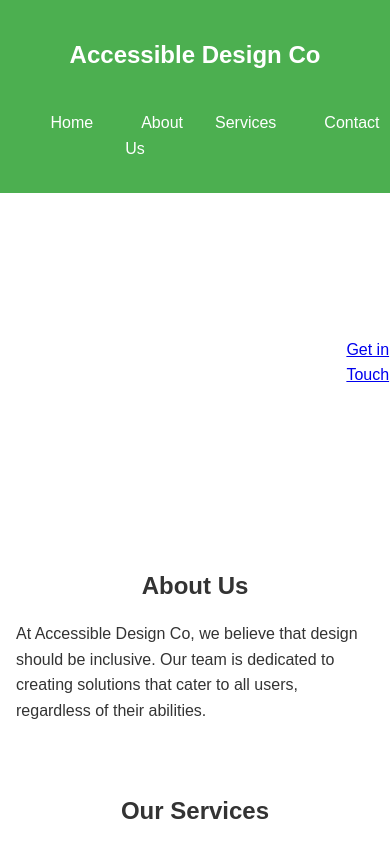
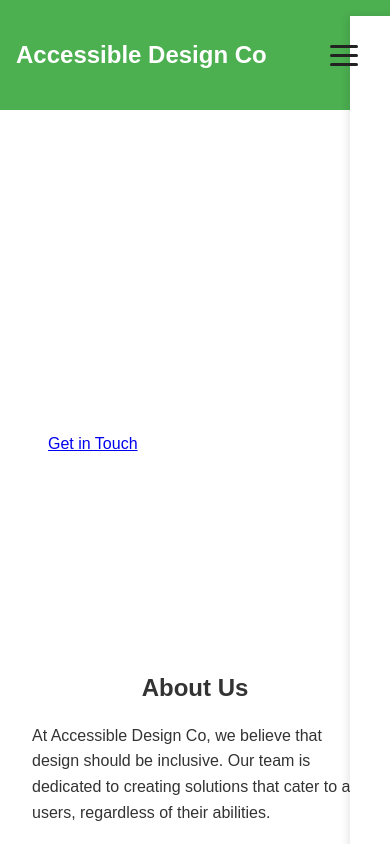
Before and after one commit to ptug81042/Accessible-Design-Co., a plain HTML site: page index.html in a window 390 px wide. Shown: the top 844 px of the page. Drawn offline with Linux system fonts and the light colour scheme.

Commit message:
Added the responsive menu for the mobile users using the hamburger menu icon and made it expandable when clicked and collapseable when clicked on the X on the top right hand corner of the expanded menu items

```diff
--- a/css/style.css
+++ b/css/style.css
@@ -25,7 +25,7 @@
 }
 
 nav a {
-    color: white;
+    color: #222; /* Improved contrast */
     text-decoration: none;
     padding: 0.5rem 1rem;
 }
@@ -40,10 +40,16 @@
     background: url('../images/hero-bg.jpg') no-repeat center center/cover;
     height: 60vh;
     display: flex;
+    flex-direction: column;
     justify-content: center;
-    align-items: center;
+    align-items: flex-start; /* Align content to the left */
     color: white;
-    text-align: center;
+    text-align: left;        /* Align text to the left */
+    padding-left: 3rem;      /* Add some left padding */
+}
+
+.cta-button {
+    align-self: flex-start;  /* Align button to the left */
 }
 
 .about,
@@ -109,18 +115,104 @@
     padding: 1rem;
 }
 
+.nav-toggle {
+    display: none;
+}
+
+/* Hamburger styles */
+.nav-toggle-label {
+    display: none;
+    cursor: pointer;
+    padding: 1rem;
+    z-index: 1103;
+    background: transparent; /* Ensure no background */
+    box-shadow: none;        /* Remove any shadow */
+    border: none;            /* Remove any border */
+}
+.hamburger {
+    display: block;
+    width: 28px;
+    height: 3px;
+    background: #222;
+    position: relative;
+    border-radius: 2px;
+    background: #222;        /* Only the lines are colored */
+}
+.hamburger::before,
+.hamburger::after {
+    content: '';
+    display: block;
+    width: 28px;
+    height: 3px;
+    background: #222;
+    position: absolute;
+    left: 0;
+    border-radius: 2px;
+    transition: 0.3s;
+}
+.hamburger::before {
+    top: -9px;
+}
+.hamburger::after {
+    top: 9px;
+}
+
+/* Overlay for menu */
+.menu-overlay {
+    display: none;
+    position: fixed;
+    top: 0; left: 0; right: 0; bottom: 0;
+    background: rgba(0,0,0,0.3);
+    z-index: 1100;
+}
+.menu-overlay.active {
+    display: block;
+}
+
 @media (max-width: 768px) {
     nav {
+        flex-direction: row;
+        position: relative;
+    }
+    .logo {
+        z-index: 1102;
+    }
+    .nav-links {
+        display: flex;
         flex-direction: column;
+        background: #fff;
+        position: fixed;
+        top: 0;
+        right: -220px;
+        width: 220px;
+        height: 100vh;
+        box-shadow: -2px 0 8px rgba(0,0,0,0.1);
+        z-index: 1102;
+        padding-top: 4rem;
+        gap: 0;
+        transition: right 0.3s;
     }
-
-    .hero {
-        height: 40vh;
+    .nav-links li {
+        border-bottom: 1px solid #eee;
     }
-
-    .about,
-    .services,
-    .contact {
-        padding: 1rem;
+    .nav-links li:last-child {
+        border-bottom: none;
+    }
+    /* Show menu when checkbox is checked */
+    .nav-toggle:checked ~ .nav-links {
+        right: 0;
+    }
+    /* Optional: style hamburger when open */
+    .nav-toggle:checked + .nav-toggle-label .hamburger {
+        background: transparent;
+    }
+    .nav-toggle:checked + .nav-toggle-label .hamburger::before {
+        transform: rotate(45deg) translate(5px, 5px);
+    }
+    .nav-toggle:checked + .nav-toggle-label .hamburger::after {
+        transform: rotate(-45deg) translate(5px, -5px);
+    }
+    .nav-toggle-label {
+        display: block;
     }
 }
--- a/index.html
+++ b/index.html
@@ -12,7 +12,11 @@
             <div class="logo">
                 <h1>Accessible Design Co</h1>
             </div>
-            <ul class="nav-links">
+            <input type="checkbox" id="nav-toggle" class="nav-toggle" aria-label="Open main menu" />
+            <label for="nav-toggle" class="nav-toggle-label" aria-hidden="true">
+                <span class="hamburger"></span>
+            </label>
+            <ul class="nav-links" id="nav-links">
                 <li><a href="#hero">Home</a></li>
                 <li><a href="#about">About Us</a></li>
                 <li><a href="#services">Services</a></li>
@@ -75,5 +79,16 @@
     <footer role="contentinfo">
         <p>&copy; 2025 Accessible Design Co. All rights reserved.</p>
     </footer>
+
+    <script>
+        const navToggle = document.querySelector('.nav-toggle');
+        const navLinks = document.getElementById('nav-links');
+
+        navToggle.addEventListener('click', function() {
+            const expanded = navToggle.getAttribute('aria-expanded') === 'true' || false;
+            navToggle.setAttribute('aria-expanded', !expanded);
+            navLinks.classList.toggle('nav-open');
+        });
+    </script>
 </body>
 </html>
```
